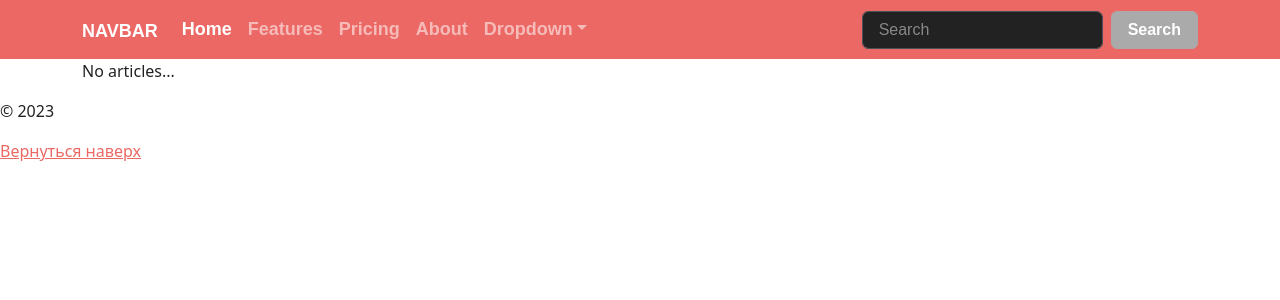
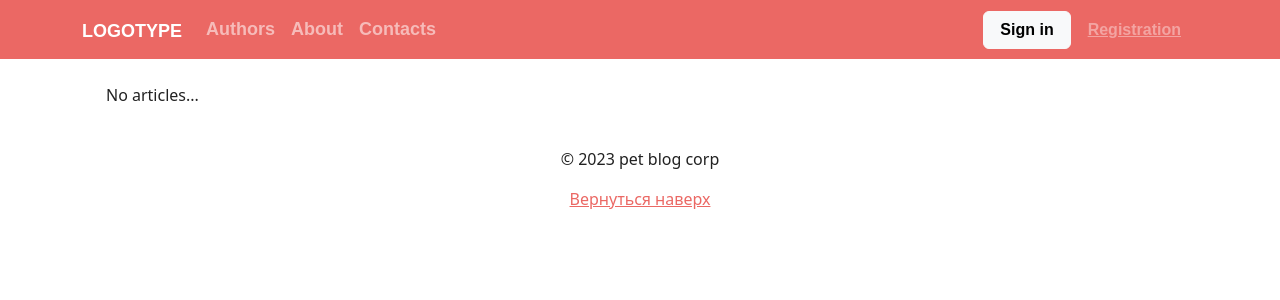
Before and after one commit to igor-gorovenko/pet_blog, a Django app: page / in a window 1280 px wide. Shown: the top 300 px of the page. Run offline with Django 4.2, Linux system fonts and the light colour scheme; data that the repository does not hold is empty; some libraries are stand-ins or nearby versions; some web fonts are replaced.

Commit message:
upd template

```diff
--- a/pet_blog_project/articles/templates/author.html
+++ b/pet_blog_project/articles/templates/author.html
@@ -1,5 +1,5 @@
 {% extends 'base.html' %}
-{% block title %}{{ author.first_name }}{{ author.last_name }}{% endblock title %}
+{% block title %}Автор: {{ author.first_name }}{{ author.last_name }}{% endblock title %}
 {% block content %}
 
 <a href="/">Back</a>
--- a/pet_blog_project/articles/templates/base.html
+++ b/pet_blog_project/articles/templates/base.html
@@ -4,27 +4,29 @@
 <head>
     {% load static %}
     <meta charset="UTF-8">
-    <title>{% block title %}Title{% endblock title %}</title>
+    <title>{% block title %} {% endblock title %}</title>
     <meta name="viewport" content="width=device-width, initial-scale=1, shrink-to-fit=no">
     <!-- INCLUDE CSS -->
     <link href="{% static 'bootstrap/css/bootstrap.min.css' %}" type="text/css" rel="stylesheet">
-
-
 </head>
 
 <body>
     <!-- header -->
     {% include 'header.html' %}
     <!-- content -->
-    <div class="container">
-        <div class="row">
+    <div class="container overflow-hidden">
+        <div class="row g-5">
             <div class="col-8">
-                {% block content %}
+                <div class="p-4">
+                    {% block content %}
 
-                {% endblock content %}
+                    {% endblock content %}
+                </div>
             </div>
             <div class="col-4">
-                {% include 'sidebar.html' %}
+                <div class="p-4">
+                    {% include 'sidebar.html' %}
+                </div>
             </div>
         </div>
     </div>
--- a/pet_blog_project/articles/templates/footer.html
+++ b/pet_blog_project/articles/templates/footer.html
@@ -1,6 +1,8 @@
-<footer class="blog-footer">
-    <p>© 2023</p>
-    <p>
+<footer class="footer">
+    <p class="text-center">
+        © 2023 pet blog corp
+    </p>
+    <p class="text-center">
         <a href="#">Вернуться наверх</a>
     </p>
 </footer>
--- a/pet_blog_project/articles/templates/header.html
+++ b/pet_blog_project/articles/templates/header.html
@@ -1,6 +1,6 @@
 <nav class="navbar navbar-expand-lg bg-primary" data-bs-theme="dark">
     <div class="container">
-        <a class="navbar-brand" href="#">Navbar</a>
+        <a class="navbar-brand" href="#">Logotype</a>
         <button class="navbar-toggler" type="button" data-bs-toggle="collapse" data-bs-target="#navbarColor01"
             aria-controls="navbarColor01" aria-expanded="false" aria-label="Toggle navigation">
             <span class="navbar-toggler-icon"></span>
@@ -8,34 +8,18 @@
         <div class="collapse navbar-collapse" id="navbarColor01">
             <ul class="navbar-nav me-auto">
                 <li class="nav-item">
-                    <a class="nav-link active" href="#">Home
-                        <span class="visually-hidden">(current)</span>
-                    </a>
-                </li>
-                <li class="nav-item">
-                    <a class="nav-link" href="#">Features</a>
-                </li>
-                <li class="nav-item">
-                    <a class="nav-link" href="#">Pricing</a>
+                    <a class="nav-link" href="#">Authors</a>
                 </li>
                 <li class="nav-item">
                     <a class="nav-link" href="#">About</a>
                 </li>
-                <li class="nav-item dropdown">
-                    <a class="nav-link dropdown-toggle" data-bs-toggle="dropdown" href="#" role="button"
-                        aria-haspopup="true" aria-expanded="false">Dropdown</a>
-                    <div class="dropdown-menu">
-                        <a class="dropdown-item" href="#">Action</a>
-                        <a class="dropdown-item" href="#">Another action</a>
-                        <a class="dropdown-item" href="#">Something else here</a>
-                        <div class="dropdown-divider"></div>
-                        <a class="dropdown-item" href="#">Separated link</a>
-                    </div>
+                <li class="nav-item">
+                    <a class="nav-link" href="#">Contacts</a>
                 </li>
             </ul>
             <form class="d-flex">
-                <input class="form-control me-sm-2" type="search" placeholder="Search">
-                <button class="btn btn-secondary my-2 my-sm-0" type="submit">Search</button>
+                <button type="button" class="btn btn-light">Sign in</button>
+                <button type="button" class="btn btn-link">Registration</button>
             </form>
         </div>
     </div>
--- a/pet_blog_project/articles/templates/sidebar.html
+++ b/pet_blog_project/articles/templates/sidebar.html
@@ -1,3 +1,4 @@
+<div class="p-2">
     {% if list_authors %}
     <ul>
         {% for author in list_authors %}
@@ -9,3 +10,4 @@
         {% endfor %}
     </ul>
     {% endif %}
+</div>
```
Also changed, not shown: pet_blog_project/articles/templates/index.html (+5 -5 lines). Lines whose indentation alone changed are shown as unchanged.
